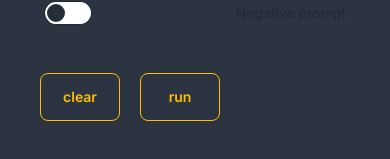
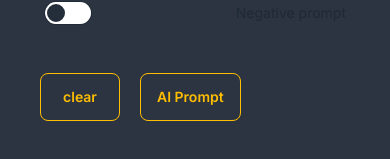
Before and after one commit to redaAssemghor/picGen, a Next.js app: page / in a window 390 px wide. Shown: the part 433-592 px from the top of the page. Built offline with nearby package versions, Linux system fonts and the light colour scheme.

Commit message:
responsive

```diff
--- a/app/components/Prompt.tsx
+++ b/app/components/Prompt.tsx
@@ -16,8 +16,6 @@ const Prompt = () => {
 
   const dispatch = useDispatch();
   const loading = useSelector((state: RootState) => state.loading.value);
-  const model = useSelector((state: RootState) => state.model.value);
-  const prompt = useSelector((state: RootState) => state.prompt.value);
 
   const handleSubmit = (e: React.FormEvent<HTMLFormElement>) => {
     e.preventDefault();
@@ -106,10 +104,10 @@ const Prompt = () => {
               </button>
               <button
                 onClick={handleRun}
-                className="btn btn-outline btn-warning w-20"
+                className="btn btn-outline btn-warning"
               >
                 {!run ? (
-                  "run"
+                  "AI Prompt"
                 ) : (
                   <span className="loading loading-spinner text-warning"></span>
                 )}
--- a/app/images/page.tsx
+++ b/app/images/page.tsx
@@ -18,17 +18,17 @@ const FullImgPage = () => {
   };
 
   const handleDownload = () => {
-    const imageUrl = imagesUrl[selectedImg]; // Get the currently selected image URL
+    const imageUrl = imagesUrl[selectedImg];
     const link = document.createElement("a");
     link.href = imageUrl;
-    link.download = `downloaded-image-${selectedImg + 1}.jpg`; // Customize the filename
+    link.download = `downloaded-image-${selectedImg + 1}.jpg`;
     document.body.appendChild(link);
     link.click();
     document.body.removeChild(link);
   };
 
   return (
-    <div className="lg:flex">
+    <div className="lg:flex h-screen">
       <div className="relative flex flex-col gap-4 justify-center items-center p-5 lg:w-2/3">
         {/* Blurred Background Element */}
         <div className="absolute inset-0 bg-secondary-content blur-3xl z-0"></div>
@@ -62,14 +62,13 @@ const FullImgPage = () => {
         </div>
       </div>
 
-      <div className="relative bg-black flex-grow">
+      <div className="relative bg-black flex-grow m-auto lg:m-0">
         <div className="m-5">
           <div className="flex gap-6">
             <button className="rounded-full hover:bg-neutral p-2 duration-700">
               <FaRegStar size={20} color="white" />
             </button>
 
-            {/* Download Button */}
             <button
               className="rounded-full hover:bg-neutral p-2 duration-700"
               onClick={handleDownload}
@@ -86,7 +85,7 @@ const FullImgPage = () => {
             </button>
           </div>
 
-          <div className="my-[100px]">
+          <div className="lg:my-[100px] py-5">
             <h1 className="font-semibold text-xl">Prompt</h1>
             <p className="text-sm py-3 text-gray-500">{prompt}</p>
           </div>
```
